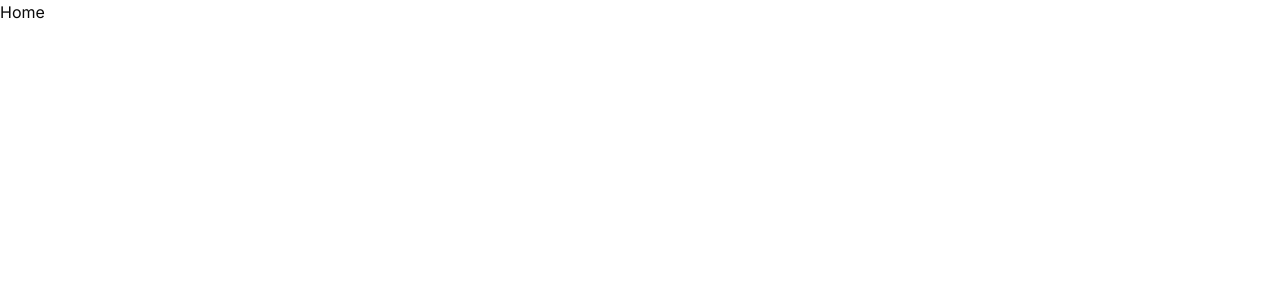
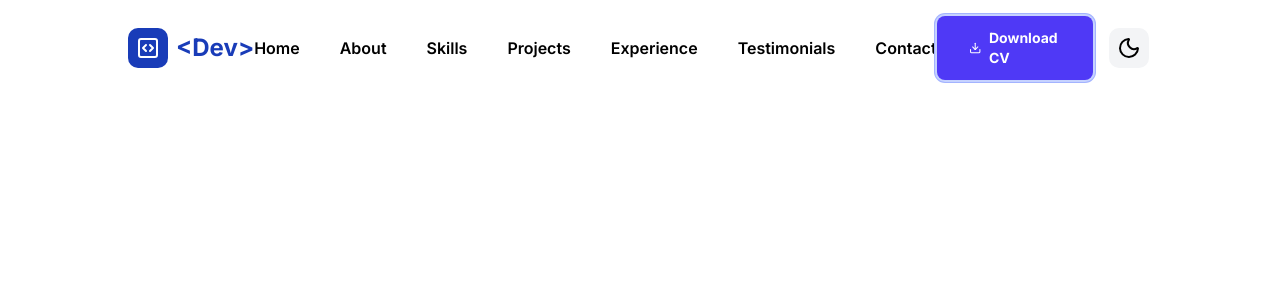
Before and after one commit to ancientphoenix34/Portfolio-Next, a Next.js app: page / in a window 1280 px wide. Shown: the top 300 px of the page. Built offline with nearby package versions, Linux system fonts and the light colour scheme.

Commit message:
nav bar part done

```diff
--- /dev/null
+++ b/Constant/Constant.ts
@@ -0,0 +1,9 @@
+export const Navlinks = [
+    { name:"Home",href:"#" },
+    { name:"About",href:"#" },
+    { name:"Skills",href:"#" },
+    { name:"Projects",href:"#" },
+    { name:"Experience",href:"#" },
+    { name:"Testimonials",href:"#" },
+    { name:"Contact",href:"#" }
+];
--- a/app/layout.tsx
+++ b/app/layout.tsx
@@ -2,6 +2,7 @@ import type { Metadata } from "next";
 import { Inter } from "next/font/google";
 import "./globals.css";
 import Provider from "@/components/Hoc/Provider";
+import ResponsiveNav from "@/components/Home/Navbar/ResponsiveNav";
 
 const font=Inter({
   weight:['100','200','300','400','500','600','700','800','900'],
@@ -23,6 +24,7 @@ export default function RootLayout({
     <html lang="en" suppressHydrationWarning>
       <body  className={`${font.className} antialiased`}>
         <Provider>
+          <ResponsiveNav/>
         {children}
         </Provider>
         </body>
--- /dev/null
+++ b/components/Helper/Logo.tsx
@@ -0,0 +1,15 @@
+import { CodeSquareIcon } from 'lucide-react'
+import React from 'react'
+
+const Logo = () => {
+  return (
+    <div className='flex items-center space-x-2'>
+      <div className='bg-blue-800 dark:bg-blue-400 w-10 h-10 rounded-lg flex items-center justify-center flex-col'>
+        <CodeSquareIcon className='text-white w-6 h-6' />
+      </div>
+      <h1 className='sm:text-xl hidden sm:block md:text-2xl text-blue-800 dark:text-blue-400 font-bold'>{"<Dev>"}</h1>
+    </div>
+  )
+}
+
+export default Logo
--- a/components/Home/Home.tsx
+++ b/components/Home/Home.tsx
@@ -3,7 +3,6 @@ import React from 'react'
 const Home = () => {
   return (
     <div className='overflow-hidden'>
-    Home
     </div>
   )
 }
--- /dev/null
+++ b/components/Home/Navbar/MobileNav.tsx
@@ -0,0 +1,39 @@
+import { Navlinks } from '@/Constant/Constant'
+import { X } from 'lucide-react'
+import Link from 'next/link'
+import React from 'react'
+
+type Props = {
+  showNav: boolean;
+  closeNav: () => void;
+}
+
+const MobileNav = ({ closeNav, showNav }: Props) => {
+
+  const navPosition = showNav ? "translate-x-0" : "-translate-x-full"
+
+  return (
+    <div className={`fixed inset-0 z-[1000] ${showNav ? "visible" : "invisible"}`}>
+      {/*Overlay*/}
+      <div
+        onClick={closeNav}
+        className={`absolute inset-0 bg-black transition-opacity duration-500 ${showNav ? "opacity-70" : "opacity-0"}`}
+      />
+      {/*Sidebar*/}
+      <div className={`${navPosition} fixed top-0 left-0 h-full w-[80%] sm:w-[60%] bg-purple-700 transform transition-all duration-500 z-[1050] flex flex-col justify-center space-y-6`}>
+        {/*Close icon*/}
+        <X
+          onClick={closeNav}
+          className="absolute top-[0.7rem] right-[1.4rem] text-white cursor-pointer sm:w-8 sm:h-8 w-6 h-6"
+        />
+        {Navlinks.map((link, index) => (
+          <Link key={index} href={link.href} onClick={closeNav}>
+            <p className='text-white w-fit text-[20px] ml-12 border-b-[1.5px] pb-1 border-white sm:text-[30px]'>{link.name}</p>
+          </Link>
+        ))}
+      </div>
+    </div>
+  )
+}
+
+export default MobileNav
--- /dev/null
+++ b/components/Home/Navbar/Nav.tsx
@@ -0,0 +1,57 @@
+"use client"
+import Logo from '@/components/Helper/Logo'
+import ThemeToggler from '@/components/Helper/ThemeToggler'
+import { Navlinks } from '@/Constant/Constant'
+import { Download, MenuIcon } from 'lucide-react'
+import Link from 'next/link'
+import React, { useEffect, useState } from 'react'
+
+type Props = {
+    openNav: () => void
+}
+const Nav = ({ openNav }: Props) => {
+
+    const [navBg, setNavBg] = useState(false);
+
+    useEffect(() => {
+        const handler = () => {
+            if (window.scrollY >= 90) setNavBg(true);
+            if (window.scrollY < 90) setNavBg(false);
+        };
+        window.addEventListener("scroll", handler);
+
+        return () => window.removeEventListener("scroll", handler);
+    }, []);
+    return (
+        <div className={`transition-all ${navBg ? "dark:bg-gray-800 bg-white shadow-md" : "fixed"} duration-200 h-[12vh] z-100 fixed w-full`}>
+            <div className='flex items-center h-full justify-between w-[90%] xl:w-[80%] mx-auto'>
+                {/*LOGO*/}
+                <Logo />
+                {/*Navlinks*/}
+                <div className='hidden lg:flex items-center space-x-10'>
+                    {Navlinks.map((link, index) => {
+                        return <Link key={index} href={link.href} className='dark:text-white text-black hover:text-yellow-500 dark:hover:text-yellow-200 font-semibold transition-all duration-200'>
+                            <p>{link.name}</p>
+                        </Link>
+                    })}
+                </div>
+                {/*buttons*/}
+                <div className='flex items-center space-x-4'>
+                    <a href="#" className='box-border relative z-20 inline-flex items-center justify-center w-auto px-6 sm:px-8 py-3 overflow-hidden font-bold text-white
+                    transition-all duration-300 bg-indigo-600 rounded-md cursor-pointer group ring-offset-2 ring-1 ring-indigo-300 ring-offset-indigo-200 hover:ring-offset-indigo-500 ease focus:outline-none'>
+                        <span className='relative z-20 flex items-center space-x-2 text-sm'>
+
+                            <Download className='w-4 h-4' />
+                            <span>Download CV</span>
+                        </span>
+                    </a>
+                    <ThemeToggler />
+                    {/*Burhger menu*/}
+                    <MenuIcon onClick={openNav} className='w-8 h-8 cursor-pointer text-black dark:text-white lg:hidden' />
+                </div>
+            </div>
+        </div>
+    )
+}
+
+export default Nav
--- /dev/null
+++ b/components/Home/Navbar/ResponsiveNav.tsx
@@ -0,0 +1,20 @@
+"use client"
+import React, { useState } from 'react'
+import Nav from './Nav'
+import MobileNav from './MobileNav'
+
+const ResponsiveNav = () => {
+
+  const [showNav, setShowNav] = useState(false);
+
+  const openNavHandler = () => setShowNav(true);
+  const closeNavHandler = () => setShowNav(false);
+  return (
+    <div>
+      <Nav openNav={openNavHandler} />
+      <MobileNav showNav={showNav} closeNav={closeNavHandler} />
+    </div>
+  )
+}
+
+export default ResponsiveNav
```
